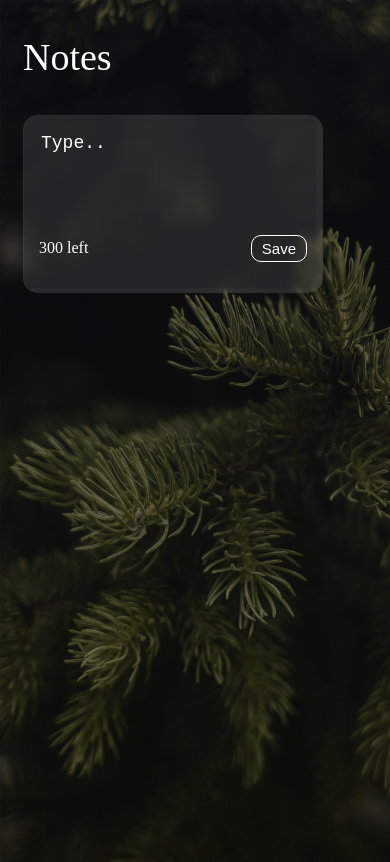
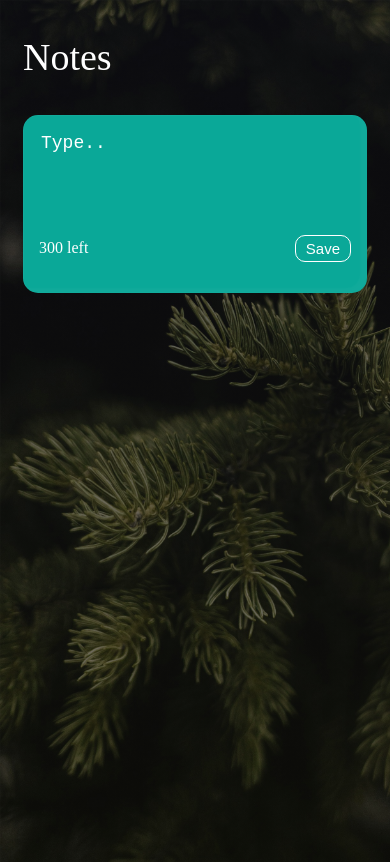
Before and after one commit to JuansonGrajales/serverless-notes-app, a React (Vite) app in the folder notes-ui/: page / in a window 390 px wide. Built offline with nearby package versions, Linux system fonts and the light colour scheme.

Commit message:
styling and responsiveness improvements

```diff
--- a/notes-ui/src/App.css
+++ b/notes-ui/src/App.css
@@ -30,5 +30,5 @@ body {
   margin: 0 auto;
   display: grid;
   grid-gap: 1rem;
-  grid-template-columns: repeat(3, minmax(300px, 1fr));
+  grid-template-columns: repeat(auto-fit, minmax(300px, 1fr));
 }
--- a/notes-ui/src/components/createnote.jsx
+++ b/notes-ui/src/components/createnote.jsx
@@ -2,10 +2,10 @@ import React from "react";
 
 const CreateNote = ({inputText, setInputText, saveHandler}) => {
     const MAX_CHAR_LIMIT = 300;
-    const MIN_CHAR_LIMIT = 10;
+    const MIN_CHAR_LIMIT = 20;
     const charCount = MAX_CHAR_LIMIT - inputText.length;
     return (
-    <div className="note">
+    <div className="note new_note">
         <textarea
         cols={10}
         rows={5}
--- a/notes-ui/src/components/note.jsx
+++ b/notes-ui/src/components/note.jsx
@@ -5,8 +5,8 @@ const Note = ({id, text, editHandler, deleteHandler}) => {
         <div className='note'>
             <div className='note_body'>{text}</div>
             <div className='note_footer'>
+                <button className='note_button' onClick={() => editHandler(id, text)}>Edit</button>
                 <button className='note_button' onClick={()=> deleteHandler(id)}>Delete</button>
-                <button className='note_button' onClick={() => editHandler(id, text)}>Edit</button>
             </div>
         </div>
     );
--- a/notes-ui/src/components/notes.css
+++ b/notes-ui/src/components/notes.css
@@ -11,6 +11,11 @@
     flex-direction: column;
     justify-content: space-between;
     word-wrap: break-word;
+    white-space: pre-wrap;
+}
+
+.note.new_note {
+    background-color: #0aa898;
 }
 
 .note_footer {
@@ -21,7 +26,6 @@
 }
 
 .note textarea {
-    white-space: pre-wrap;
     background: transparent;
     border: none;
     color: #fff;
--- a/notes-ui/src/components/notes.jsx
+++ b/notes-ui/src/components/notes.jsx
@@ -60,7 +60,6 @@ const Notes = () => {
                 />
                 :
                 <Note
-                    key={note.id}
                     id={note.id}
                     text={note.text}
                     editHandler={editHandler}
```
